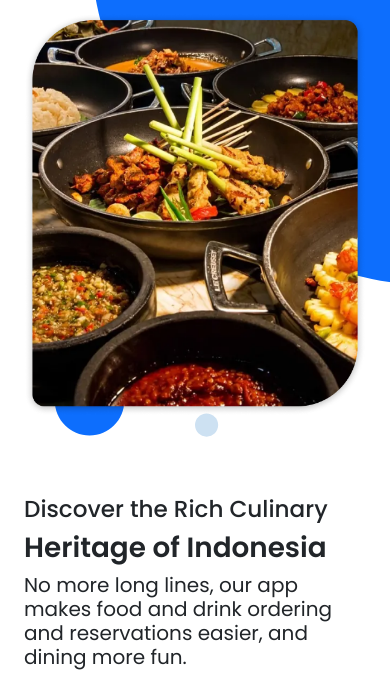
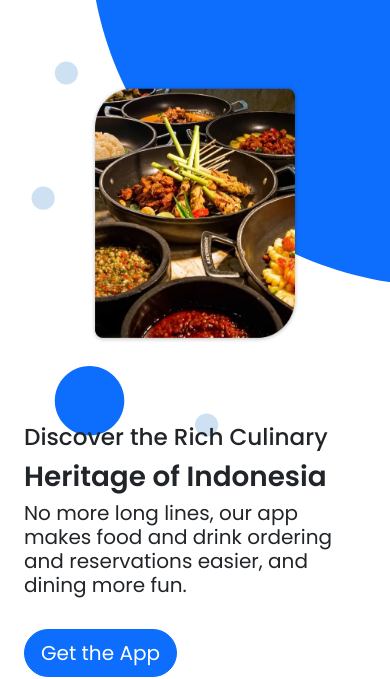
Before and after one commit to alfian742/nusameals-beta, a plain HTML site: page index.html in a window 390 px wide. Shown: the part 67-746 px from the top of the page. Drawn offline with Linux system fonts and the light colour scheme.

Commit message:
Update code

```diff
--- a/assets/css/style.css
+++ b/assets/css/style.css
@@ -95,8 +95,8 @@ body {
 
 @media (max-width: 768px) {
   .hero-img {
-    width: 100%;
-    height: 100%;
+    width: 210px;
+    height: 260px;
     margin-bottom: 5rem;
   }
 
```
